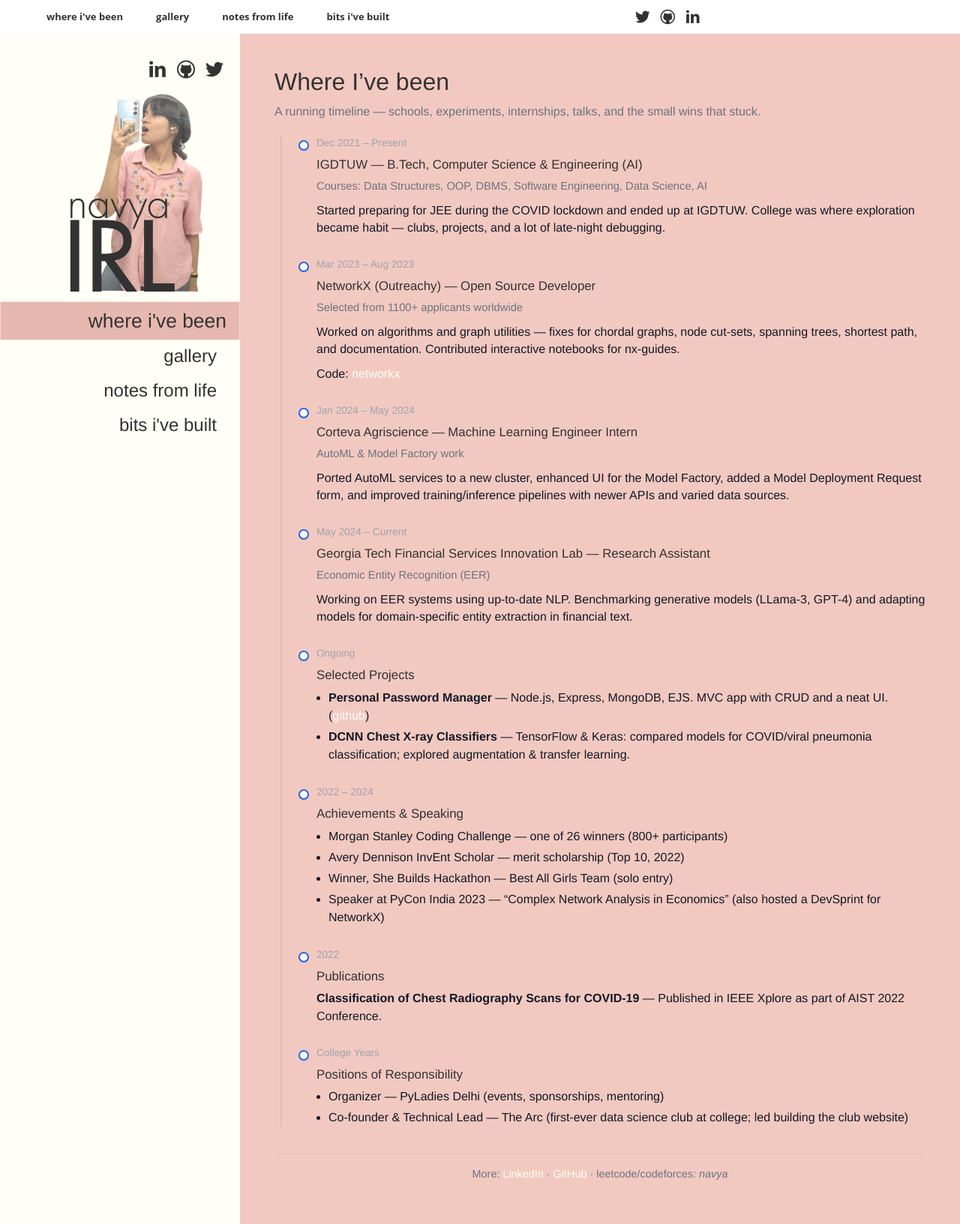
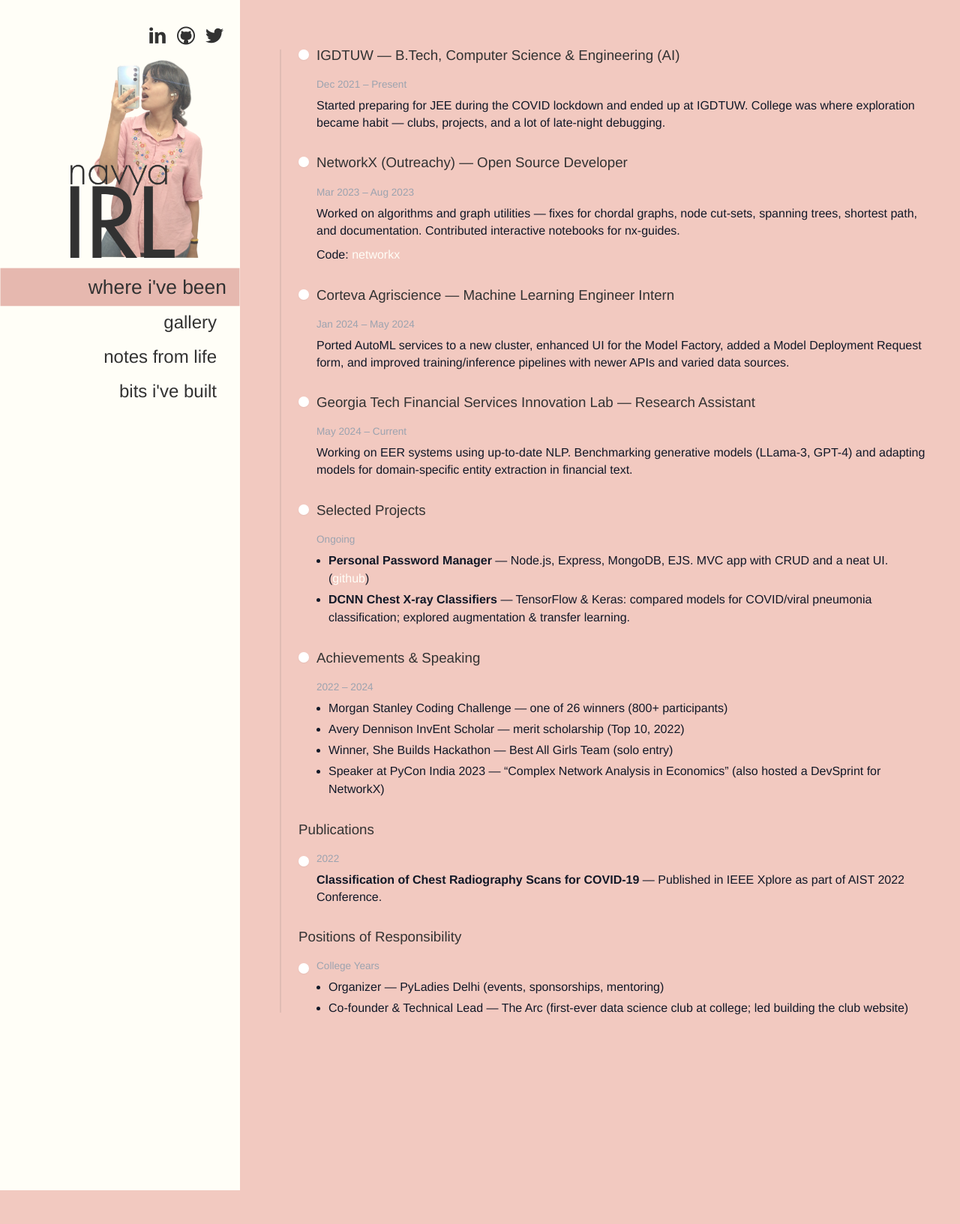
Before and after one commit to navyagarwal/navyagarwal.github.io, a Jekyll site: the page built from _pages/timeline.md, in a window 1280 px wide. Shown: the whole page at 75% size. Built offline with Jekyll 4.4.1, drawn with Linux system fonts in a browser that asks for light colours; after the commit the page ends 1588 px from its top, so only the background shows below that.

Commit message:
edit the timeline page

```diff
--- a/_pages/timeline.md
+++ b/_pages/timeline.md
@@ -2,33 +2,25 @@
 layout: default
 title: where i've been
 permalink: "/timeline/"
-topbar: true
 ---
 
 <div class="page-content page-timeline">
 
-  <header class="timeline-intro">
-    <h1>Where I’ve been</h1>
-    <p class="muted">A running timeline — schools, experiments, internships, talks, and the small wins that stuck.</p>
-  </header>
-
   <section class="timeline">
     <!-- EDUCATION -->
     <article class="timeline-item">
-      <time class="timeline-date">Dec 2021 – Present</time>
+    <h3>IGDTUW — B.Tech, Computer Science &amp; Engineering (AI)</h3>
       <div class="timeline-card">
-        <h3>IGDTUW — B.Tech, Computer Science &amp; Engineering (AI)</h3>
-        <p class="muted small">Courses: Data Structures, OOP, DBMS, Software Engineering, Data Science, AI</p>
+        <time class="timeline-date">Dec 2021 – Present</time>
         <p>Started preparing for JEE during the COVID lockdown and ended up at IGDTUW. College was where exploration became habit — clubs, projects, and a lot of late-night debugging.</p>
       </div>
     </article>
 
     <!-- OUTREACHY / NETWORKX -->
     <article class="timeline-item">
+      <h3>NetworkX (Outreachy) — Open Source Developer</h3>
+      <div class="timeline-card">
       <time class="timeline-date">Mar 2023 – Aug 2023</time>
-      <div class="timeline-card">
-        <h3>NetworkX (Outreachy) — Open Source Developer</h3>
-        <p class="muted small">Selected from 1100+ applicants worldwide</p>
         <p>Worked on algorithms and graph utilities — fixes for chordal graphs, node cut-sets, spanning trees, shortest path, and documentation. Contributed interactive notebooks for nx-guides.</p>
         <p class="links">Code: <a href="https://github.com/networkx/networkx" target="_blank">networkx</a></p>
       </div>
@@ -36,29 +28,27 @@
 
     <!-- CORTEVA -->
     <article class="timeline-item">
-      <time class="timeline-date">Jan 2024 – May 2024</time>
+      <h3>Corteva Agriscience — Machine Learning Engineer Intern</h3>
       <div class="timeline-card">
-        <h3>Corteva Agriscience — Machine Learning Engineer Intern</h3>
-        <p class="muted small">AutoML & Model Factory work</p>
+        <time class="timeline-date">Jan 2024 – May 2024</time>
         <p>Ported AutoML services to a new cluster, enhanced UI for the Model Factory, added a Model Deployment Request form, and improved training/inference pipelines with newer APIs and varied data sources.</p>
       </div>
     </article>
 
     <!-- GEORGIA TECH -->
     <article class="timeline-item">
-      <time class="timeline-date">May 2024 – Current</time>
+      <h3>Georgia Tech Financial Services Innovation Lab — Research Assistant</h3>
       <div class="timeline-card">
-        <h3>Georgia Tech Financial Services Innovation Lab — Research Assistant</h3>
-        <p class="muted small">Economic Entity Recognition (EER)</p>
+        <time class="timeline-date">May 2024 – Current</time>
         <p>Working on EER systems using up-to-date NLP. Benchmarking generative models (LLama-3, GPT-4) and adapting models for domain-specific entity extraction in financial text.</p>
       </div>
     </article>
 
     <!-- PROJECTS -->
     <article class="timeline-item">
-      <time class="timeline-date">Ongoing</time>
+      <h3>Selected Projects</h3>
       <div class="timeline-card">
-        <h3>Selected Projects</h3>
+        <time class="timeline-date">Ongoing</time>
         <ul class="compact-list">
           <li><strong>Personal Password Manager</strong> — Node.js, Express, MongoDB, EJS. MVC app with CRUD and a neat UI. (<a href="https://github.com/navyagarwal" target="_blank">github</a>)</li>
           <li><strong>DCNN Chest X-ray Classifiers</strong> — TensorFlow &amp; Keras: compared models for COVID/viral pneumonia classification; explored augmentation &amp; transfer learning.</li>
@@ -68,9 +58,9 @@
 
     <!-- ACHIEVEMENTS -->
     <article class="timeline-item">
-      <time class="timeline-date">2022 – 2024</time>
+      <h3>Achievements &amp; Speaking</h3>
       <div class="timeline-card">
-        <h3>Achievements &amp; Speaking</h3>
+        <time class="timeline-date">2022 – 2024</time>
         <ul class="compact-list">
           <li>Morgan Stanley Coding Challenge — one of 26 winners (800+ participants)</li>
           <li>Avery Dennison InvEnt Scholar — merit scholarship (Top 10, 2022)</li>
@@ -81,19 +71,19 @@
     </article>
 
     <!-- PUBLICATIONS -->
+    <h3>Publications</h3>
     <article class="timeline-item">
-      <time class="timeline-date">2022</time>
       <div class="timeline-card">
-        <h3>Publications</h3>
+        <time class="timeline-date">2022</time>
         <p><strong>Classification of Chest Radiography Scans for COVID-19</strong> — Published in IEEE Xplore as part of AIST 2022 Conference.</p>
       </div>
     </article>
 
     <!-- POSITIONS OF RESPONSIBILITY -->
+    <h3>Positions of Responsibility</h3>
     <article class="timeline-item">
-      <time class="timeline-date">College Years</time>
       <div class="timeline-card">
-        <h3>Positions of Responsibility</h3>
+        <time class="timeline-date">College Years</time>
         <ul class="compact-list">
           <li>Organizer — PyLadies Delhi (events, sponsorships, mentoring)</li>
           <li>Co-founder &amp; Technical Lead — The Arc (first-ever data science club at college; led building the club website)</li>
@@ -102,9 +92,4 @@
     </article>
 
   </section>
-
-  <footer class="timeline-footer muted small">
-    <p>More: <a href="https://www.linkedin.com/in/navya-agarwal" target="_blank">LinkedIn</a> · <a href="https://github.com/navyagarwal" target="_blank">GitHub</a> · leetcode/codeforces: <em>navya</em></p>
-  </footer>
-
 </div>
--- a/_sass/_timeline.scss
+++ b/_sass/_timeline.scss
@@ -12,13 +12,7 @@
     margin: 0 0 .25rem 0;
     font-size: 2rem;
   }
-
-  .muted {
-    color: #6b7280;
-    margin-bottom: 1rem;
-  }
 }
-
 .timeline {
   position: relative;
   padding-left: 2rem;
@@ -27,11 +21,12 @@
   &::before {
     content: "";
     position: absolute;
-    left: 8px;
-    top: 0;
-    bottom: 0;
+    left: 7px; // center of the 14px bullet
+    top: 6px; // start at the center of the first bullet
+    bottom: 6px; // end at the center of the last bullet
     width: 2px;
     background: rgba(100, 100, 100, 0.12);
+    z-index: 0; // behind bullets
   }
 }
 
@@ -49,8 +44,9 @@
     height: 14px;
     border-radius: 50%;
     background: #fff;
-    border: 2px solid var(--accent, #2563eb);
+    border: 2px solid var(--accent, #fff);
     box-shadow: 0 1px 2px rgba(0,0,0,0.05);
+    z-index: 1; // above the line
   }
 }
 
@@ -94,15 +90,6 @@
   }
 }
 
-.timeline-footer {
-  margin-top: 2.25rem;
-  border-top: 1px solid rgba(0,0,0,0.05);
-  padding-top: 1rem;
-  text-align: center;
-  font-size: .9rem;
-  color: #6b7280;
-}
-
 @media (max-width: 640px) {
   .page-timeline { padding: 1rem; }
   .timeline::before { left: 6px; }
```
